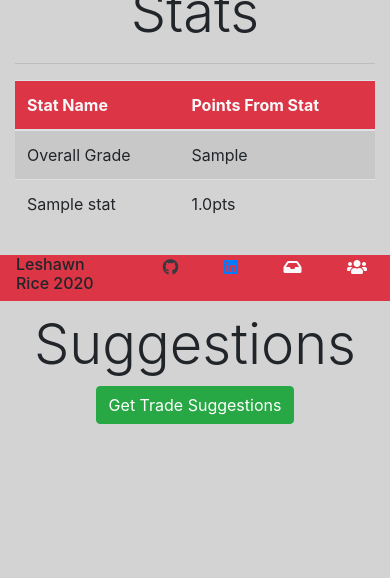
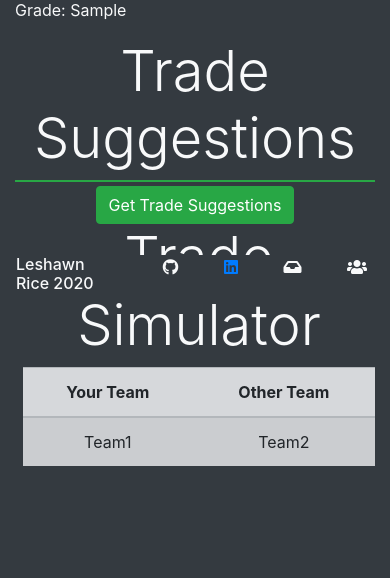
Before and after one commit to leshawn-rice/ffl-trade-tips, a Flask app: page /players/1 in a window 390 px wide. Shown: the part 543-1121 px from the top of the page. Before the commit the page ends 967 px from the top, so only its background shows below. Run offline with Flask 2, Linux system fonts and the light colour scheme; the visitor is signed in with stand-in values (Sample User, id 1); tables that the repository leaves empty hold one stand-in row (values such as "Sample post"); some libraries are stand-ins or nearby versions.

Commit message:
Major ui changes, added scoring data from league, updated gradeing algorithm

```diff
--- a/app/forms.py
+++ b/app/forms.py
@@ -51,7 +51,6 @@ class AddLeagueForm(FlaskForm):
                              InputRequired(message='You must enter a League ID!')])
     year = IntegerField('Year', validators=[InputRequired(
         message='You must enter a year!'), NumberRange(min=2000, max=2021)])
-    is_ppr = BooleanField('PPR', validators=[Optional()])
 
 
 class ContactForm(FlaskForm):
--- a/app/static/app.js
+++ b/app/static/app.js
@@ -7,7 +7,7 @@ function setActiveLinkInNavbar() {
     page's link in the navbar to
     '#' instead of the page address
   */
-  $activeLink = $('.active').find('a');
+  const $activeLink = $('.active').find('a');
   $activeLink.attr('href', '#');
 }
 
@@ -16,7 +16,7 @@ function setAddLeagueBtnLink() {
    Sets the add league button
    to redirect to /add-league
    */
-  $btn = $('#add-league-btn')
+  const $btn = $('#add-league-btn')
   $btn.click(() => {
     location.pathname = '/add-league'
   });
@@ -31,30 +31,60 @@ function addDeleteAccountAlert() {
   $btn = $('#delete-btn')
   $btn.click((event) => {
     event.preventDefault();
-    isProceeding = confirm('Are you sure you would like to delete your account?')
+    let isProceeding = confirm('Are you sure you would like to delete your account?')
     if (isProceeding) {
-      $user_id = $('#user-id').text();
+      let $user_id = $('#user-id').text();
       location = `/users/${$user_id}/delete`
     }
   });
 }
 
 function addLoadingScreen() {
-  $content = $('.container-fluid')
-  $addLeagueForm = $('#add-league-form')
+  const $content = $('.container-fluid')
+  const $addLeagueForm = $('#add-league-form')
   $addLeagueForm.submit(() => {
-    $loadingRow = $('<div class="row">')
-    $loadingCol = $('<div class="col-12 text-center">')
-    $loadingDiv = $('<i class="fas fa-spinner fa-pulse fa-3x">')
+    const $loadingRow = $('<div class="row">')
+    const $loadingCol = $('<div class="col-12 text-center">')
+    const $loadingDiv = $('<i class="fas fa-spinner fa-pulse fa-3x">')
     $loadingCol.append($loadingDiv)
     $loadingRow.append($loadingCol)
     $content.append($loadingRow)
   });
 }
 
-$(() => {
+async function addPlayerButtons() {
+  const $hiddenDiv = $('#player_stats_div')
+  const $statsBtn = $('#player_stats_btn')
+  $statsBtn.click(async () => {
+    if ($hiddenDiv.parent().is(':visible')) {
+      $hiddenDiv.empty();
+      $hiddenDiv.parent().hide();
+      return;
+    }
+    else {
+      let $playerId = $('#js-player-id').data('player-id');
+      let response = await axios.get(`/players/${$playerId}/stats-data`);
+      let stats = response.data.stats;
+      for (let stat of stats) {
+        let $statDiv = $('<div class="d-flex justify-content-between">');
+        let statName = stat['name'];
+        let statVal = stat['value'];
+        let $statText = $('<p class="lead">');
+        $statText.text(`${statName}`);
+        let $statSpanText = $('<p class="lead">');
+        $statSpanText.text(`${statVal}`);
+        $statDiv.append($statText).append($statSpanText);
+        $hiddenDiv.append($statDiv);
+      }
+      $hiddenDiv.parent().show();
+    }
+  });
+}
+
+$(async () => {
   setActiveLinkInNavbar();
   setAddLeagueBtnLink();
   addDeleteAccountAlert();
   addLoadingScreen();
+  await addPlayerButtons();
 });
--- a/app/static/style.css
+++ b/app/static/style.css
@@ -1,14 +1,9 @@
-body {
-  background-color: rgb(212, 211, 211);
-}
-
-
 .nav-link {
   padding: 0rem;
 }
 
 .nav-item.active {
-  background-color: #e25664;
+  background-color: #474c52;
   border-radius: 0.8rem;
 }
 
@@ -26,10 +21,6 @@ body {
 .table a {
   color: white;
   box-shadow: lightblue;
-}
-
-#profile-dropdown {
-  margin-right: 100vw;
 }
 
 #profile-phone {
@@ -50,7 +41,12 @@ body {
   display: none;
 }
 
+#player_hidden_div {
+  display: none;
+}
+
 @media only screen and (max-width: 600px) {
+
   #profile-phone {
     display: inline;
   }
--- a/app/templates/base.html
+++ b/app/templates/base.html
@@ -1,7 +1,7 @@
 {% extends 'html_base.html' %}
 
 {% block navbar %}
-<nav class="navbar sticky-top navbar-expand-lg navbar-dark bg-danger justify-content-start p-0">
+<nav class="navbar sticky-top navbar-expand-lg navbar-dark bg-dark justify-content-start p-0">
     <p class="navbar-brand d-flex align-self-center font-weight-bold m-0 p-0">Fantasy Football Trade Tips</p>
     {% if 'user_id' in session %}
     <a class="nav-link ml-auto text-light" id="profile-phone" href="/profile"><i class="fas fa-user"
@@ -46,13 +46,13 @@
 {% endblock %}
 {% block footer %}
 <br><br><br><br>
-<footer class="footer bg-danger">
+<footer class="footer bg-dark">
     <div class="row">
         <div class="col-4">
-            <p class="h6 ml-3">Leshawn Rice 2020</p>
+            <p class="h6 ml-3 text-light">Leshawn Rice 2020</p>
         </div>
         <div class="col-8 footer-links">
-            <a href="https://github.com/leshawn-rice" target="_blank" class="text-dark" data-toggle="tooltip"
+            <a href="https://github.com/leshawn-rice" target="_blank" class="text-light" data-toggle="tooltip"
                 data-placement="top" title="Github"><i class="fab fa-github"></i></a>
             <a href="https://linkedin.com/in/leshawn-rice" target="_blank" class="text-primary" data-toggle="tooltip"
                 data-placement="top" title="LinkedIn"><i class="fab fa-linkedin"></i></a>
--- a/app/templates/html_base.html
+++ b/app/templates/html_base.html
@@ -15,7 +15,7 @@
     <title>Fantasy Trade Tips - {% block title %}{% endblock %}</title>
 </head>
 
-<body>
+<body class="bg-dark text-light">
 
     {% block navbar %}{% endblock %}
 
@@ -32,6 +32,7 @@
         integrity="sha384-ho+j7jyWK8fNQe+A12Hb8AhRq26LrZ/JpcUGGOn+Y7RsweNrtN/tE3MoK7ZeZDyx"
         crossorigin="anonymous"></script>
     <script src="https://stackpath.bootstrapcdn.com/bootstrap/4.5.2/js/bootstrap.min.js"></script>
+    <script src="https://unpkg.com/axios/dist/axios.js"></script>
     <script src="/static/app.js"></script>
 </body>
 
--- a/app/templates/index.html
+++ b/app/templates/index.html
@@ -14,7 +14,7 @@
 {% endif %}
 {% endwith %}
 
-<div class="jumbotron my-1">
+<div class="jumbotron my-1 text-dark">
     <h1 class="display-4">Welcome!</h1>
     <p class="lead">This is the current working test for my capstone 1.</p>
     <hr class="my-4">
--- a/app/templates/player.html
+++ b/app/templates/player.html
@@ -4,88 +4,116 @@
 
 
 {% block content %}
+<meta id="js-player-id" data-player-id="{{player.id}}">
 
 <div class="row">
-    <div class="col-12 col-md-2 d-flex justify-content-center">
+    <div class="col-12 col-md-4">
         {% if player.position == 'D/ST' %}
-        <img class="img-fluid shadow mb-5 rounded" src="/static/img/dst.png" alt=" {{player.full_name}} logo" width=200
-            height=200>
+        <img class="img-fluid shadow mb-5 rounded" src="/static/img/dst.png" alt=" {{player.full_name}} logo" width=500
+            height=500>
         {% else %}
-        <img class="img-fluid shadow mb-5 rounded"
+        <img class="img-fluid shadow mb-0 mr-0 rounded"
             src="https://a.espncdn.com/combiner/i?img=/i/headshots/nfl/players/full/{{player.player_id}}.png&w=426&h=310&cb=1"
-            alt="{{player.full_name}} logo" width=200 height=200>
+            alt="{{player.full_name}} logo" width=500 height=500>
         {% endif %}
+        <div class="text-center">
+            <button class="btn btn-sm btn-warning player-button" id="player_stats_btn">Stats</button>
+            <a class="btn btn-sm btn-warning player-button" href="/teams/{{player.team.id}}">Schedule</a>
+            <a class="btn btn-sm btn-warning player-button" href="/teams/{{player.team.id}}">Outlooks</a>
+        </div>
     </div>
-    <div class="col-10">
-        <a class="btn btn-warning mt-2" href="/teams/{{player.team.id}}">Back to {{player.team.team_name}}</a>
-        <h1 class="display-1 text-center">{{player.full_name}}</h1>
+    <div class="col-12 col-md-3">
+        <p>Name: {{player.full_name}}</p>
+        <p>Fantasy Team: {{player.team.team_name}}</p>
+        <p>Position: {{player.position}}</p>
+        <p>Position Rank: {{player.position_rank}}</p>
+        <p>Total Points: {{player.points}}</p>
+        <p>Grade: {{player.grade}}</p>
     </div>
+    <div class="col-12 col-md-5">
+        <h2 class="display-4 text-center">Trade Suggestions</h2>
+        <div class="border border-success px-2">
+            {% if trade_suggestions %}
+            <div class="d-flex justify-content-between border-bottom">
+                <p class="lead">Name</p>
+                <p class="lead">Grade</p>
+            </div>
+            {% if trade_suggestions[0] != 'NO PLAYERS FOUND' %}
+            <div class="d-flex justify-content-between">
+                <p class="lead">{{player.full_name}}<span class="badge badge-success"> Current</span></p>
+                <p class="lead">{{player.grade}}</p>
+            </div>
+            {% for trade_player in trade_suggestions %}
+            <div class="d-flex justify-content-between">
+                <p class="lead"><a class="text-light" href="/players/{{trade_player.id}}">{{trade_player.full_name}}</a>
+                </p>
+                <p class="lead">{{trade_player.grade}}</span>
+            </div>
+            {% endfor %}
+
+            <div class="d-flex justify-content-between">
+                <a href="#" class="btn btn-sm btn-outline-light">Save Trade to Profile</a>
+                <a class="btn btn-sm btn-outline-light" href="/contact">Give Feedback!</a>
+            </div>
+
+            {% else %}
+            <div class="d-flex justify-content-center">
+                <p class="lead mt-2">No Trade Suggestions Found!</p>
+            </div>
+            {% endif %}
+
+            {% endif %}
+        </div>
+        <form action="" method="POST" class="text-center">
+            <input type="text" name="player_grade" value="{{player.grade}}" hidden>
+            <button class="btn btn-success text-center mt-1">Get Trade Suggestions</button>
+        </form>
+
+    </div>
+
 </div>
+
+
 <div class="row">
-    <div class="col-12 col-md-6">
-        <h2 class="display-4 text-center">Stats</h2>
-        <table class="table table-striped">
-            <thead class="bg-danger text-light">
-                <tr>
-                    <th>Stat Name</th>
-                    <th>Points From Stat</th>
-                </tr>
-            </thead>
-            <hr>
-            <tbody>
-                <tr>
-                    <td>Overall Grade
-                        {% if player.grade == 'F' or player.grade == 'D' %}
-                        <span class="badge badge-danger">Trade Suggested!</span>
-                        {% elif player.grade == 'A' %}
-                        <span class="badge badge-success">Player Okay!</span>
+    <div class="col-12 col-md-4 border w-100" id="player_hidden_div">
+        <div class="d-flex justify-content-between border-bottom">
+            <p class="lead">Stat Name</p>
+            <p class="lead">Points From Stat</p>
+        </div>
+        <div id="player_stats_div">
+        </div>
+
+    </div>
+    <div class="col-12 col-md-8">
+        <div class="ml-2 text-center">
+            <h2 class="display-4">Trade Simulator</h2>
+            <table class="table table-striped table-secondary">
+                <thead>
+                    <tr>
+                        <th>Your Team</th>
+                        {% if form %}
+                        {{form.hidden_tag()}}
+                        {% for field in form
+                            if field.widget.input_type != 'hidden' %}
+
+                        <th>{{field.label}}
+                            {{field(class_="form-control")}}</th>
+                        {% endfor %}
+                        {% else %}
+                        <th>Other Team</th>
                         {% endif %}
-                    </td>
-                    <td>{{player.grade}}</td>
-                </tr>
-                {% for stat in player.stats %}
-                {% if stat.stat_value != 0 %}
-                <tr>
-                    <td>{{stat.stat_name}}</td>
-                    <td>{{stat.stat_value}}pts</td>
-                </tr>
-                {% endif %}
-                {% endfor %}
-            </tbody>
-        </table>
-    </div>
-    <div class="col-12 col-md-6">
-        <h2 class="display-4 text-center">Trade Suggestions</h2>
-        <div class="text-center">
-            {% if trade_suggestions %}
-            <table class="table table-striped">
-                <thead class="bg-danger text-light">
-                    <tr>
-                        <th>Player Name</th>
-                        <th>Player Grade</th>
                     </tr>
                 </thead>
                 <tbody>
                     <tr>
-                        <td>{{player.full_name}}<span class="badge badge-success"> Current</span></td>
-                        <td>{{player.grade}}</td>
+                        <td>Team1</td>
+                        <td>Team2</td>
                     </tr>
-                    {% for trade_player in trade_suggestions %}
-                    <tr>
-                        <td><a class="bg-secondary rounded"
-                                href="/players/{{trade_player.id}}">{{trade_player.full_name}}</a></td>
-                        <td>{{trade_player.grade}}</td>
-                    </tr>
-                    {% endfor %}
                 </tbody>
             </table>
-            {% endif %}
-            <form action="" method="POST">
-                <input type="text" name="player_grade" value="{{player.grade}}" hidden>
-                <button class="btn btn-success text-center">Get Trade Suggestions</button>
-            </form>
         </div>
     </div>
+
 </div>
 
 {% endblock %}
--- a/espn/classes/model_handler_classes.py
+++ b/espn/classes/model_handler_classes.py
@@ -1,9 +1,6 @@
 from app.database import db, add_to_db
 from espn.classes.base_classes import ModelHandlerBase
-from espn.classes.grade_class import GradeCalculator
 from espn.models import LeagueModel, TeamModel, TeamStatModel, PlayerModel, PlayerStatModel
-
-grade_calc = GradeCalculator()
 
 
 class LeagueModelHandler(ModelHandlerBase):
@@ -157,7 +154,6 @@ class PlayerModelHandler(ModelHandlerBase):
         player.position_rank = self.instance.rank
         player.points = self.instance.points
         player.projected_points = self.instance.projected_points
-        player.grade = grade_calc.grade_player(player)
         db.session.commit()
 
     def update_record(self):
--- a/espn/views.py
+++ b/espn/views.py
@@ -1,4 +1,4 @@
-from flask import render_template, redirect, session, request
+from flask import render_template, redirect, session, request, jsonify
 from app.app import app
 from app.database import db
 from espn.settings import POSITIONS, GRADE_MAP
@@ -16,14 +16,20 @@ def get_trade_suggestions(player):
     Gets players with grades 1 below and above the current
     player's with the same position, and returns a list of them.
     '''
+    user_id = session.get('user_id')
     player_grade = request.form.get('player_grade')
+    trade_suggestions = []
     if player_grade:
         acceptable_grades = GRADE_MAP[player_grade]
-        trade_suggestions = PlayerModel.query.filter(
-            PlayerModel.grade.in_(acceptable_grades), PlayerModel.position == player.position, PlayerModel.id != player.id).all()
-        return trade_suggestions
+        teams = TeamModel.query.filter_by(user_id=user_id)
+        for team in teams:
+            for p in team.players:
+                if p.grade in (acceptable_grades) and p.position == player.position and p.id != player.id and p.points >= player.points:
+                    trade_suggestions.append(p)
+    if trade_suggestions:
+        return trade_suggestions[:3]
     else:
-        return []
+        return ['NO PLAYERS FOUND']
 
 
 @app.route('/recent-news')
@@ -124,12 +130,24 @@ def player_page(player_id):
     if 'user_id' not in session:
         return redirect('/login')
     player = PlayerModel.query.get_or_404(player_id)
-    print(player)
-    print(player.league)
     league = player.league
     if league.user_id == session.get('user_id'):
-        trade_suggestions = get_trade_suggestions(player)
-        if trade_suggestions:
+        if request.method == 'POST':
+            trade_suggestions = get_trade_suggestions(player)
             return render_template('player.html', player=player, trade_suggestions=trade_suggestions)
-        return render_template('player.html', player=player)
+        else:
+            return render_template('player.html', player=player)
     return redirect(f'/teams/{player.team.id}')
+
+
+@app.route('/players/<int:player_id>/stats-data')
+def get_player_stats(player_id):
+    player = PlayerModel.query.get_or_404(player_id)
+    print(player.stats)
+    stats = []
+    for stat in player.stats:
+        stat_dict = {}
+        stat_dict['name'] = stat.stat_name
+        stat_dict['value'] = stat.stat_value
+        stats.append(stat_dict)
+    return (jsonify(stats=stats), 200)
--- a/run.py
+++ b/run.py
@@ -8,6 +8,9 @@ import user.views
 import espn.views
 
 mail = Mail(app)
+
+# mTeams finalScoringPeriod = lastWeek
+# mTeams scoringPeriodId = currentWeek
 
 # Add change username/email/password
 # Add docs
--- a/user/auth.py
+++ b/user/auth.py
@@ -149,9 +149,6 @@ class UserAuthentication:
         '''
         league_id = form.league_id.data
         year = form.year.data
-        is_ppr = form.is_ppr.data
-        if is_ppr:
-            session['is_ppr'] = True
         espn_request = ESPNRequest(league_id=league_id, year=year)
         data = espn_request.get_response_data()
         return [league_id, year, data]
```
Also changed, not shown: TODO.txt (added, +10 -0 lines), espn/classes/espn_classes.py (+56 -10 lines), espn/classes/grade_class.py (+51 -103 lines), espn/models.py (+5 -3 lines), espn/settings.py (+23 -5 lines).
